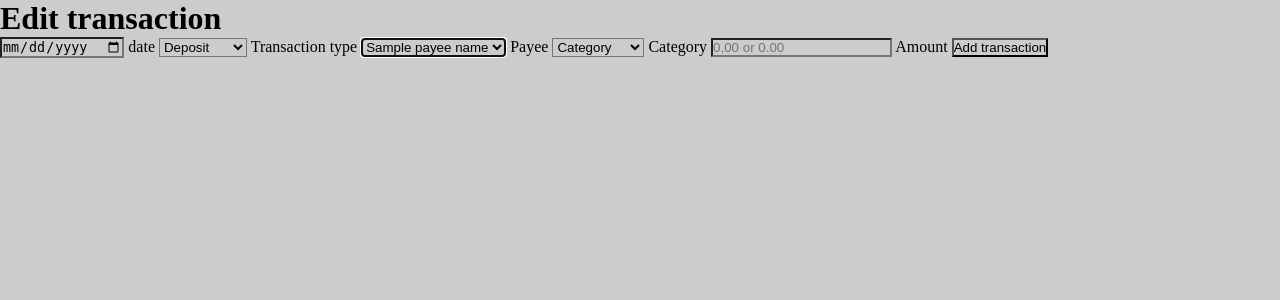
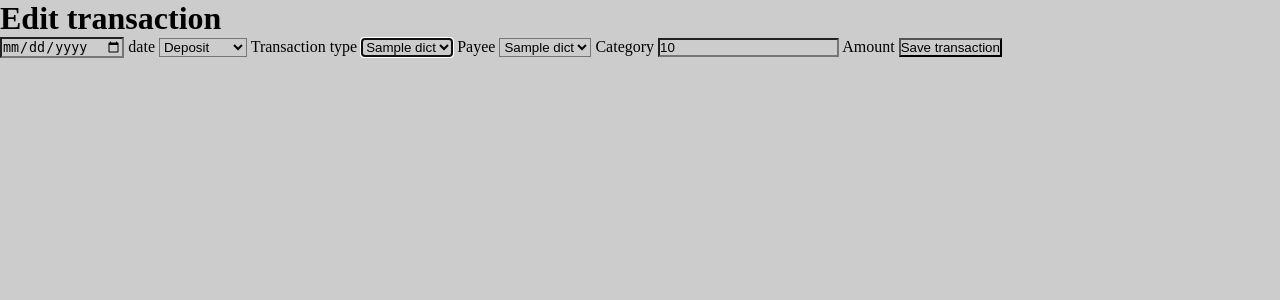
Before and after one commit to marsiekiera/YHB, a Flask app: template flask/app/templates/transaction.html in a window 1280 px wide. Shown: the top 300 px of the page. Run offline with Flask 2, Linux system fonts and the light colour scheme; the template is opened without the code that fills it: most values are stand-ins (such as "Sample title", 1, 10 or a date in 2020).

Commit message:
transaction template done

```diff
--- a/flask/app/templates/transaction.html
+++ b/flask/app/templates/transaction.html
@@ -23,30 +23,40 @@
         <label for="transaction_type">Transaction type</label>
 
         <select name="payee" autofocus type="text">
-            <option value="{{ payee_name }}" selected>{{ payee_name }}</option>
             {% for dict in payee_list_dict %}
+                {% if dict['payee_name'] == payee_name %}
+                    <option value="{{ dict['payee_name'] }}" selected>
+                        {{ dict['payee_name'] }}
+                    </option>
+                {% else %}
                     <option value="{{ dict['payee_name'] }}">
                         {{ dict['payee_name'] }}
                     </option>
+                {% endif %}
             {% endfor %}
         </select>
         <label for="payee">Payee</label>
 
         <select name="category" type="text">
-            <option value="" disabled selected>Category</option>
             {% for dict in category_list_dict %}
+                {% if dict['category_name'] == category_name %}
+                    <option value="{{ dict['category_name'] }}" selected>
+                        {{ dict['category_name'] }}
+                    </option>
+                {% else %}
                     <option value="{{ dict['category_name'] }}">
                         {{ dict['category_name'] }}
                     </option>
+                {% endif %}
             {% endfor %}
         </select>
         <label for="category">Category</label>
 
         <input autocomplete="off" placeholder="0,00 or 0.00"
-            name="amount" type="text">
+            name="amount" type="text" value="{{ amount }}">
         <label for="amount">Amount</label>
 
-        <button type="submit">Add transaction</button>
+        <button type="submit">Save transaction</button>
     </form>
 
 {% endblock %}
```
Lines whose indentation alone changed are shown as unchanged.
